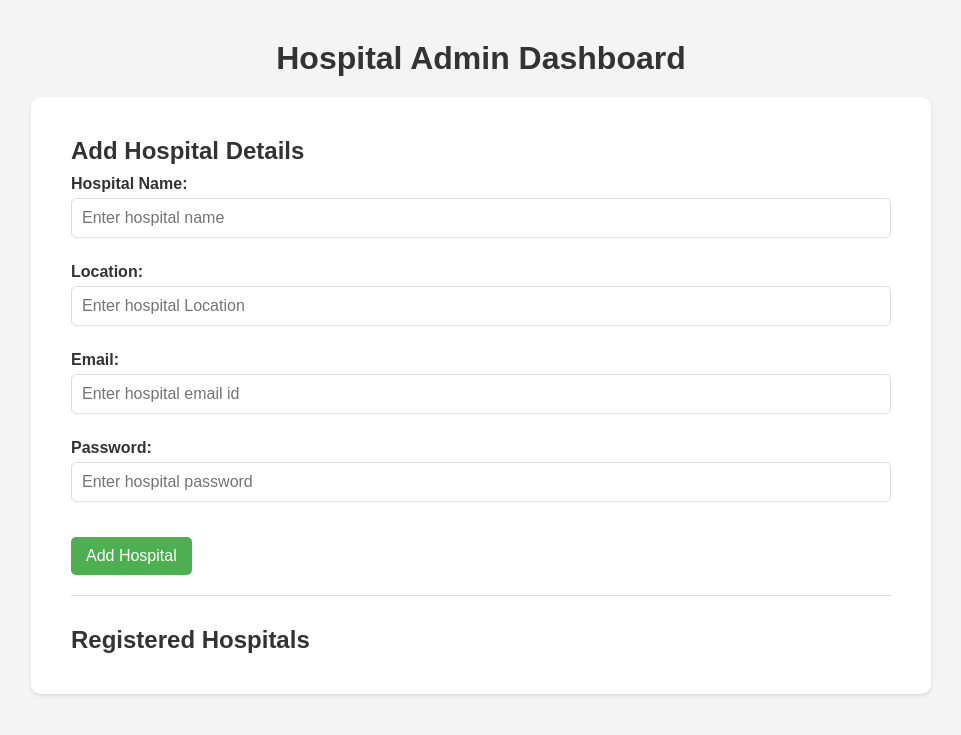
After one commit to aerocyber/s6-mini-project-empart, a Flask app: template templates/admin_add_hosp.html in a window 1280 px wide. The commit adds this page. Shown: the top 735 px of the page, without its empty margins (159-1120 px from the left). Run offline with Flask 3, Linux system fonts and the light colour scheme; the template is opened without the code that fills it, so the values that code supplies are empty.

Commit message:
Bring back add hospital form, add live data to feed

```diff
--- a/hospital_form.py
+++ b/hospital_form.py
@@ -1,13 +1,9 @@
-import bson.json_util
 from flask import Blueprint, request, make_response, redirect, render_template
-from werkzeug.security import check_password_hash
-import random
 from dotenv import load_dotenv
 from os import environ
 import datetime
-from db import HospitalDB, StaffDB
-from data import generate_jwt_token, verify_jwt_token, decode_jwt_token
-import bson
+from db import HospitalDB, StaffDB, PublicRecordDB
+from data import generate_jwt_token, verify_jwt_token
 import re
 
 hospital_token_list = {}
@@ -32,7 +28,7 @@ def index():
             staff_list.append([i['name'], i['email']])
 
         print(staff_list)
-        return render_template('hospital_dashboard.html', hospital_name = hospital['name'], location = hospital['location'], stafflist=staff_list)
+        return render_template('hospital_dashboard.html', hospital_name = hospital['name'], location = hospital['location'], stafflist=staff_list, stats=stats(request.cookies.get('username')))
     if request.cookies.get('JWT'):
         return redirect('/logout')
     return redirect('/hospital/login')
@@ -153,3 +149,33 @@ def change_password():
             return render_template('new_pswd_hospital.html')
         return redirect('/logout')
     return redirect('/staff/login')
+
+@hospital_routes.route('/live-data')
+def live_data():
+    if request.cookies.get('JWT'):
+        if verify_jwt_token(request.cookies.get('JWT'), request.cookies.get('username'), 'hospital'):
+            h = HospitalDB()
+            p = PublicRecordDB()
+            hospital = h.get_hospital(request.cookies.get('username'))
+            hrecord = p.get_records(hospital['id'])
+            rec = {}
+            monthly = {}
+            for i in range(12):
+                for j in hrecord:
+                    month = datetime.datetime.strftime(hrecord[j]['date']).month # TODO: Check it
+                    count = hrecord[j]['count']
+                    monthly[month] = count
+            rec['monthly'] = monthly
+            return rec
+        return redirect('/logout')
+    return redirect('/hospital/login')
+
+def stats(staff_uname):
+    stats = {}
+    staff = StaffDB()
+    hospital = HospitalDB()
+    public = PublicRecordDB()
+    stats["transfer"] = public.get_complete_status_count_by_hospital(hospital_id=hospital.get_hospital(staff_uname)['id'])
+    stats["staff"] = staff.get_count_by_hospital(hospital_id=hospital.get_hospital(staff_uname)['id'])
+    stats["init"] = public.get_initiated_status_count_by_hospital(hospital_id=hospital.get_hospital(staff_uname)['id'])
+    return stats
--- a/staff_form.py
+++ b/staff_form.py
@@ -46,6 +46,8 @@ def index():
                 h.append([i['id'], i['name'], i['location']])
             if pid:
                 return render_template('staff_index.html', hospital_list=h, pid=pid)
+            if searcherr := request.args.get('searcherr'):
+                return render_template('staff_index.html', hospital_list=h, searcherr=searcherr)
             return render_template('staff_index.html', hospital_list=h)
         return redirect('/logout')
     return redirect('/staff/login')
@@ -187,7 +189,7 @@ def get_public_record_by_id(patient_id):
 
     pub = PrivateRecordDB()
     s = StaffDB()
-    hospital_id = s.get_staff(user['email'])['hospital_id']
+    # hospital_id = s.get_staff(user['email'])['hospital_id']
     record = pub.get_record(patient_id)
     # pub.complete_status(patient_id)
     return render_template('get_public_record.html', record=record)
@@ -230,7 +232,7 @@ def search():
     record = d.get_record(patient_id)
     if record:
         return redirect(f'/staff/get-public-record/{patient_id}')
-    return render_template('search.html', searcherr='Record not found')
+    return redirect(url_for('staff_form.index', searcherr='Record not found'))
 
 @staff_routing.route('/change-password', methods=['POST', 'GET'])
 def change_password():
@@ -266,3 +268,21 @@ def change_password():
             return render_template('new_pswd_staff.html')
         return redirect('/logout')
     return redirect('/staff/login')
+
+@staff_routing.route('/update-status', methods=['POST'])
+def update_status():
+    if request.method == 'POST':
+        db = StaffDB()
+        if not verify_jwt_token(request.cookies.get('JWT'), request.cookies.get('username'), 'staff'):
+            return 'Invalid token', 403
+        user = db.get_staff(request.cookies.get('username'))
+        if not user:
+            return 'Invalid token', 403
+
+        patient_id = request.form['patient-id']
+        priv = PrivateRecordDB()
+        pub = PublicRecordDB()
+        priv.complete_status(patient_id)
+        pub.complete_status(patient_id)
+        return redirect('/staff')
+    return render_template('staff_index.html')
--- /dev/null
+++ b/templates/admin_add_hosp.html
@@ -0,0 +1,212 @@
+<!DOCTYPE html>
+<html lang="en">
+<head>
+  <meta charset="UTF-8">
+  <meta name="viewport" content="width=device-width, initial-scale=1.0">
+  <title>Hospital Admin Dashboard</title>
+  <style>
+    /* Reset and Basic Styles */
+    * {
+      box-sizing: border-box;
+      margin: 0;
+      padding: 0;
+    }
+
+    body {
+      font-family: 'Arial', sans-serif;
+      background-color: #f4f4f4;
+      padding: 40px;
+      color: #333;
+    }
+
+    /* Updated nav styles */
+    nav {
+      background: rgba(22, 18, 18, 0.2);
+      backdrop-filter: blur(10px);
+      -webkit-backdrop-filter: blur(15px);
+      width: 100%;
+      padding: 15px 0;
+      position: fixed;
+      top: 0;
+      z-index: 100;
+      transition: transform 0.3s ease-in-out, opacity 0.3s ease, top 0.3s ease;
+      transform: translateY(-100%); /* Hidden initially */
+
+      opacity: 1;
+      pointer-events: none;
+    }
+
+    nav.visible {
+      transform: translateY(20px);
+      opacity: 1;
+      pointer-events: all;
+      top: 0; /* Ensure it's positioned at the top */
+    }
+
+    nav a {
+      color: rgba(3, 2, 2, 0.9);
+      text-decoration: none;
+      padding: 12px 18px;
+      font-size: 18px;
+      font-weight: 600;
+      border-radius: 30px;
+      margin: 0 12px;
+      background: rgba(255, 255, 255, 0.1);
+      transition: background-color 0.3s ease, transform 0.2s ease;
+      box-shadow: inset 0 1px 3px rgba(255, 255, 255, 0.5), 0 5px 15px rgba(0, 0, 0, 0.1);
+    }
+
+    nav a:hover {
+      background: rgba(255, 255, 255, 0.4);
+      transform: translateY(40px);
+      color: black;
+      box-shadow: inset 0 2px 6px rgba(255, 255, 255, 0.4), 0 8px 20px rgba(0, 0, 0, 0.2);
+    }
+
+    nav a.active {
+      background: rgba(255, 255, 255, 0.5);
+      color: black;
+      box-shadow: 0 4px 15px rgba(76, 175, 80, 0.4);
+      font-weight: bold;
+    }
+
+    h1 {
+      text-align: center;
+      color: #333;
+      margin-bottom: 20px;
+    }
+
+    /* Container Styling */
+    .container {
+      max-width: 900px;
+      margin: 0 auto;
+      background-color: #ffffff;
+      padding: 40px;
+      border-radius: 10px;
+      box-shadow: 0 2px 4px rgba(0, 0, 0, 0.1);
+    }
+
+    /* Form Group Styling */
+    .form-group {
+      margin-top: 10px;
+      margin-bottom: 25px;
+    }
+
+    label {
+      display: block;
+      font-weight: bold;
+      margin-bottom: 5px;
+    }
+
+    input, textarea, select {
+      width: 100%;
+      padding: 10px;
+      font-size: 16px;
+      border: 1px solid #ddd;
+      border-radius: 5px;
+    }
+
+    button {
+      background-color: #4CAF50;
+      color: white;
+      padding: 10px 15px;
+      border: none;
+      border-radius: 5px;
+      cursor: pointer;
+      font-size: 16px;
+      margin-top: 10px;
+    }
+
+    button:hover {
+      background-color: #45a049;
+    }
+
+    /* Hospital List Styling */
+    .hospital-list {
+      margin-top: 30px;
+    }
+
+    .hospital-item {
+      background-color: #f9f9f9;
+      padding: 15px;
+      border: 1px solid #ddd;
+      border-radius: 5px;
+      margin: 10px 0;
+    }
+
+    .hospital-details {
+      margin-bottom: 5px;
+      font-size: 14px;
+    }
+
+    .specialization-tags {
+      display: flex;
+      flex-wrap: wrap;
+      gap: 8px;
+    }
+
+    .specialization-tag {
+      background-color: #4CAF50;
+      color: white;
+      padding: 5px 10px;
+      border-radius: 3px;
+      font-size: 12px;
+    }
+
+    /* Divider Styling */
+    hr {
+      border: 0;
+      border-top: 1px solid #ddd;
+      margin: 20px 0;
+    }
+  </style>
+</head>
+<body>
+  <h1>Hospital Admin Dashboard</h1>
+
+  <div class="container">
+    <h2>Add Hospital Details</h2>
+
+    <form id="hospitalForm" action="/admin/add-hospital" method="POST">
+      <!-- Hospital Name -->
+      <div class="form-group">
+        <label for="hospitalName">Hospital Name:</label>
+        <input type="text" name="name" id="hospitalName" placeholder="Enter hospital name" required>
+      </div>
+
+      <!-- Address -->
+      <div class="form-group">
+        <label for="hospitalAddress">Location:</label>
+        <input id="hospitalAddress" type="text" placeholder="Enter hospital Location" name="location" required>
+      </div>
+
+      <!-- Email -->
+      <div class="form-group">
+        <label for="email">Email:</label>
+        <input type="email" id="email" placeholder="Enter hospital email id" name="email" required>
+      </div>
+
+      <!-- Password -->
+      <div class="form-group">
+        <label for="password">Password:</label>
+        <input type="password" id="password" placeholder="Enter hospital password" required name="password">
+      </div>
+
+      <button type="submit">Add Hospital</button>
+    </form>
+
+    <hr>
+
+    <!-- Registered Hospitals List -->
+    <div class="hospital-list">
+      <h2>Registered Hospitals</h2>
+      <ul id="hospitalList">
+        {% for hospital in hospitals %}
+        <li>{{ hospital }} </li>
+        {% endfor %}
+      </ul>
+    </div>
+  </div>
+
+</body>
+</html>
--- a/templates/index.html
+++ b/templates/index.html
@@ -40,7 +40,7 @@
 <body>
     <div class="container">
         <a href="/admin"><button class="admin">Admin</button></a>
-        <a href="/hospital"><button class="hsopital">Hospital Login</button></a>
+        <a href="/hospital"><button class="hospital">Hospital Login</button></a>
         <a href="/staff"><button class="staff">Staff Login</button></a>
     </div>
 </body>
```
Also changed, not shown: admin_form.py (+26 -5 lines), db.py (+33 -0 lines), templates/admin_dashboard.html (+30 -74 lines), templates/get_public_record.html (+20 -0 lines), templates/hospital_dashboard.html (+3 -4 lines), templates/staff_index.html (+10 -0 lines).
